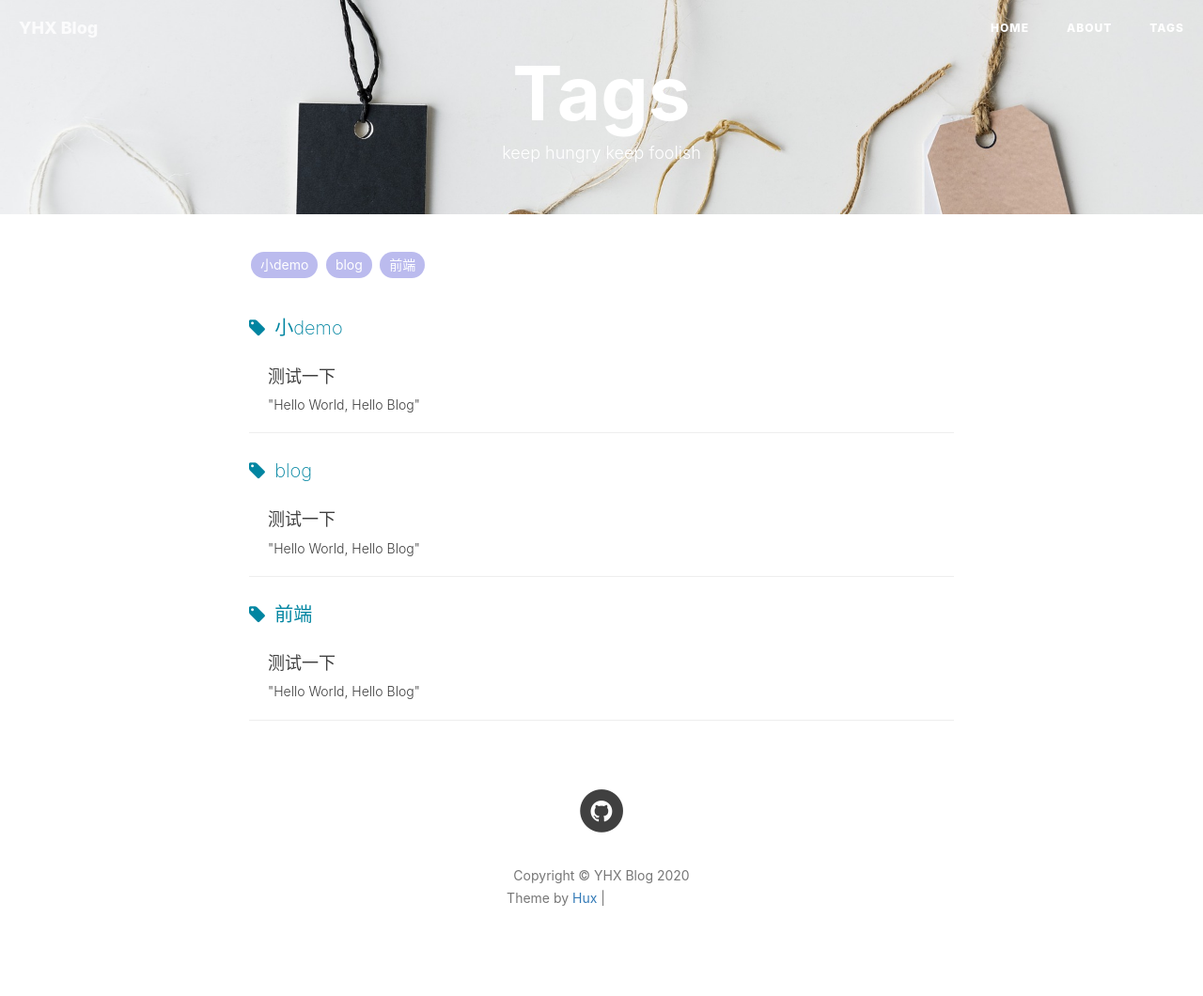
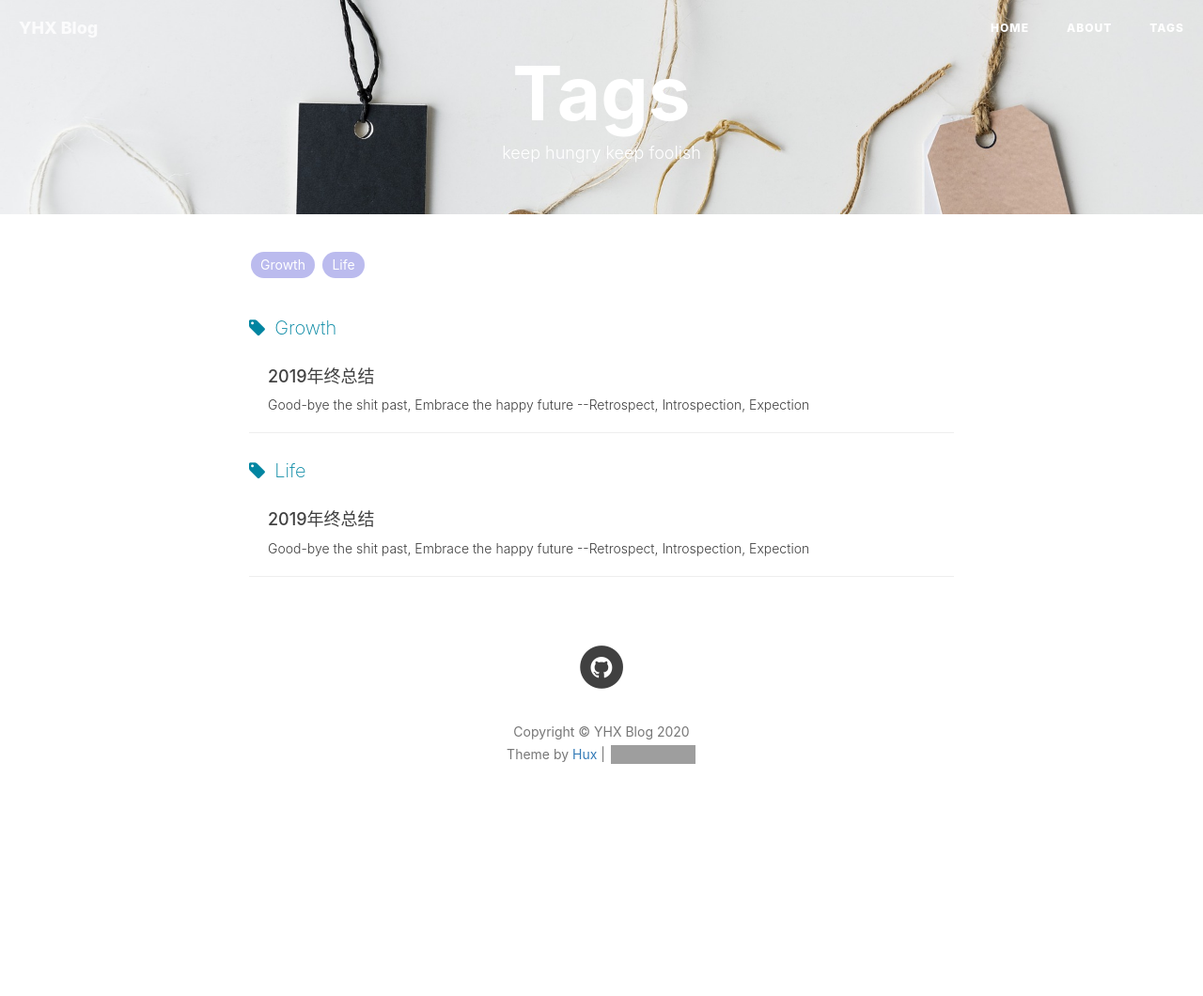
Before and after one commit to yhx9527/yhx9527.github.io2, a Jekyll site: the page built from tags.html, in a window 1280 px wide. Shown: the whole page at 94% size. Built offline with Jekyll 4.4.1, drawn with Linux system fonts in a browser that asks for light colours; nearby versions of some CDN libraries; comment, search, counter and statistics services are not loaded; after the commit the page ends 907 px from its top, so only the background shows below that; grey boxes are pictures that could not be loaded.

```diff
--- a/_config.yml
+++ b/_config.yml
@@ -3,7 +3,7 @@ title: YHX Blog
 SEOTitle: 雨含香的博客 | YHX Blog
 header-img: img/home-bg.jpg
 email: yhx.9527.lsc@gmail.com
-description: "随性"
+description: "只争朝夕，不负韶华"
 keyword: ""
 url: "https://yhx9527.github.io"              # your host, for absolute URL
 baseurl: ""         # for example, '/blog' if your blog hosted on 'host/blog'
--- a/_layouts/page.html
+++ b/_layouts/page.html
@@ -88,7 +88,7 @@ layout: default
                     <h5><a href="{{'/tags/' | prepend: site.baseurl }}">FEATURED TAGS</a></h5>
                     <div class="tags">
                         {% for tag in site.tags %}
-                            {% if tag[1].size > {{site.featured-condition-size}} %}
+                            {% if tag[1].size >= {{site.featured-condition-size}} %}
                                 <a href="{{ site.baseurl }}/tags/#{{ tag[0] }}" title="{{ tag[0] }}" rel="{{ tag[1].size }}">
                                     {{ tag[0] }}
                                 </a>
@@ -160,7 +160,7 @@ layout: default
                                 </a>
                             </li>
                             {% endif %}
-                            {% if site.github_username %}
+                            <!-- {% if site.github_username %}
                             <li>
                                 <a target="_blank" href="https://github.com/{{ site.github_username }}">
                                     <span class="fa-stack fa-lg">
@@ -169,7 +169,7 @@ layout: default
                                     </span>
                                 </a>
                             </li>
-                            {% endif %}
+                            {% endif %} -->
                         </ul>
                     </div>
                 </section>
--- a/_layouts/post.html
+++ b/_layouts/post.html
@@ -126,7 +126,7 @@ layout: default
                     <h5><a href="/tags/">FEATURED TAGS</a></h5>
                     <div class="tags">
         				{% for tag in site.tags %}
-                            {% if tag[1].size > {{site.featured-condition-size}} %}
+                            {% if tag[1].size >= {{site.featured-condition-size}} %}
                 				<a href="{{ site.baseurl }}/tags/#{{ tag[0] }}" title="{{ tag[0] }}" rel="{{ tag[1].size }}">
                                     {{ tag[0] }}
                                 </a>
--- a/_posts/2019-03-01-hh.md
+++ /dev/null
@@ -1,11 +0,0 @@
----
-    layout: post
-    title: 测试一下
-    subtitle:   " \"Hello World, Hello Blog\""
-    author:     "yhx"
-    header-img: "img/post-bg-2015.jpg"
-    tags:
-        - 小demo
-        - blog
-        - 前端
----
--- a/about.html
+++ b/about.html
@@ -1,7 +1,7 @@
 ---
 layout: page
 title: "About"
-description: "Hello World"
+description: "UESTCer"
 header-img: "img/about-bg.jpg"
 ---
 
```
Also changed, not shown: _posts/2020-01-23-年终总结.md (added, +29 -0 lines), index.html (+6 -6 lines), img/in-post/barley-field.jpg (added), img/in-post/post-js-version/javascript-java.jpg (deleted), img/in-post/post-js-version/keep-calm-and-learn-javascript.png (deleted).
